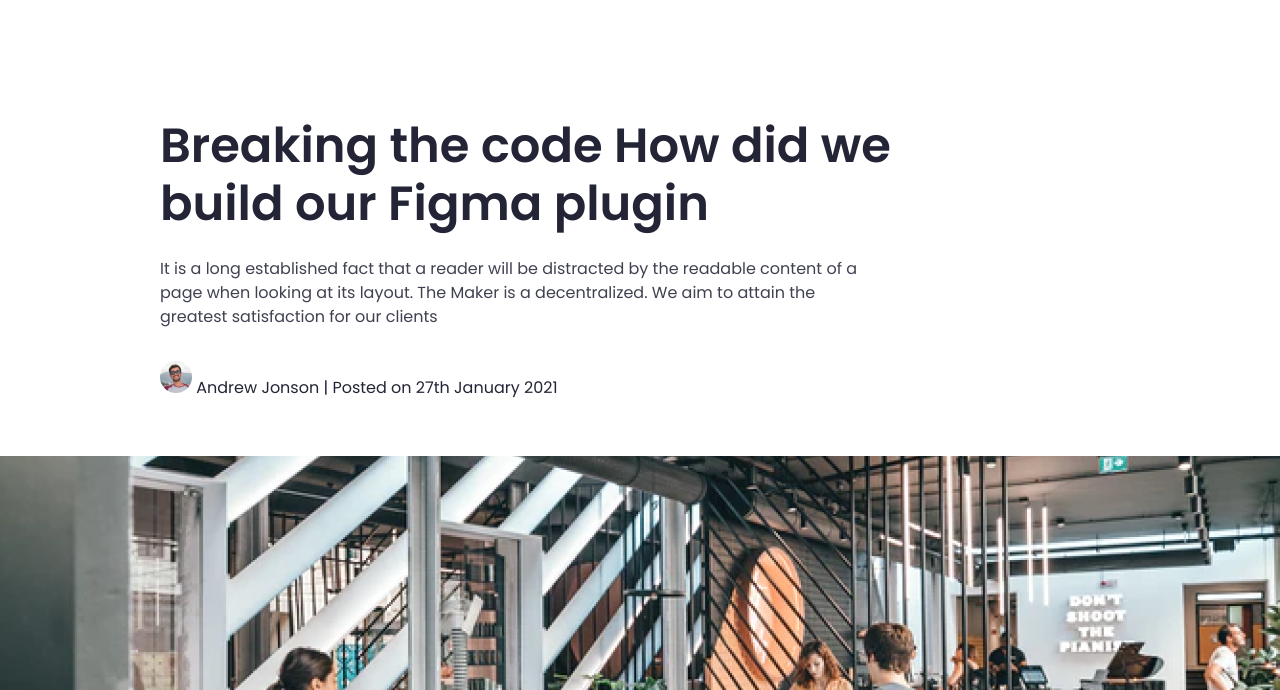
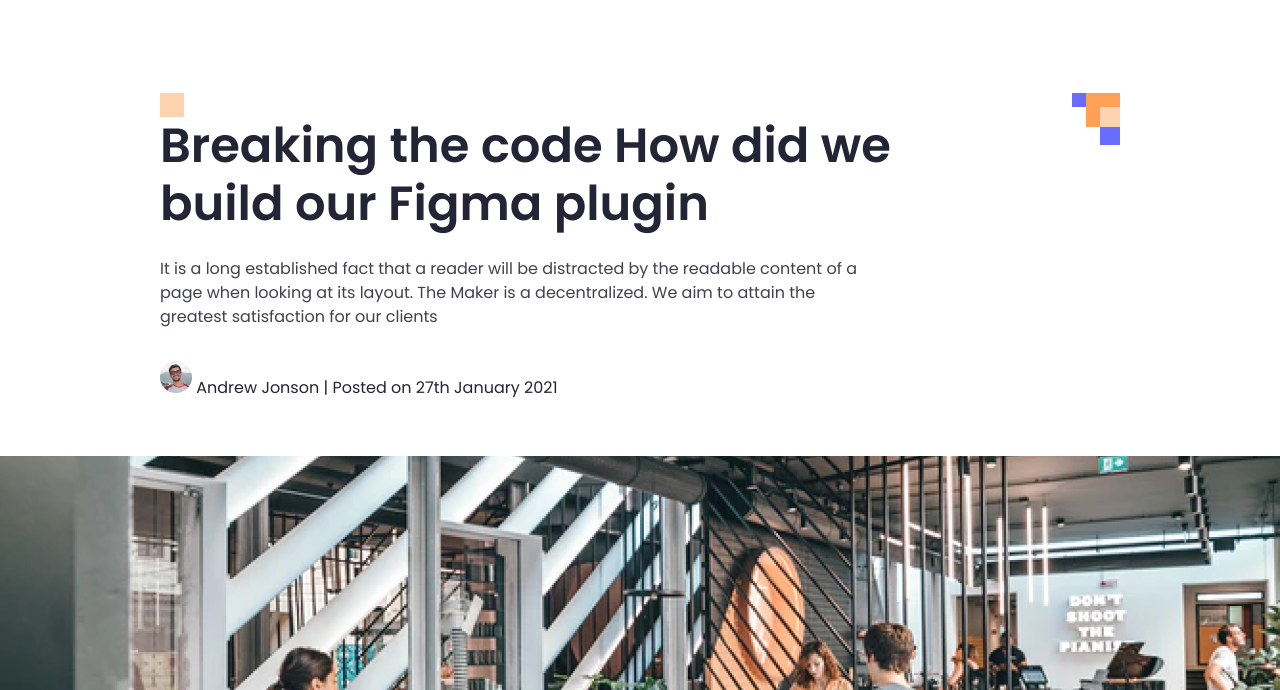
Before and after one commit to marjonam/finsweet-agency, a plain HTML site: page pages/blog/blog-inner/blog-inner.html in a window 1280 px wide. Shown: the part 110-800 px from the top of the page. Drawn offline with Linux system fonts and the light colour scheme.

Commit message:
blog inner

```diff
--- a/pages/blog/blog-inner/blog-inner.css
+++ b/pages/blog/blog-inner/blog-inner.css
@@ -12,6 +12,17 @@
   color: #232536;
   padding: 24px 0;
   margin-left: 160px;
+  background-image: url("../../../images/shape-pink-kvadrat.svg");
+  background-position: left top;
+  background-repeat: no-repeat;
+  margin-left: 160px;
+}
+
+.breaking-container {
+  background-image: url("../../../images/header-shape-right.svg");
+  background-repeat: no-repeat;
+  background-position: right top;
+  margin-right: 160px;
 }
 
 .breaking-p {
--- a/pages/blog/blog-inner/blog-inner.html
+++ b/pages/blog/blog-inner/blog-inner.html
@@ -162,9 +162,9 @@
             </div>
             <div class="footer-btn-wrapper">
               <a class="btn header-btn footer-btn" href="">
-                <img src="../../images/Shapes-pink.svg" />
+                <img src="../../../images/Shapes-pink.svg" />
                 <span class="btn-text-footer">Request Quote</span>
-                <img class="btn-image" src="../../../images/row-black.svg" />
+                <img class="btn-image" src="../../../../images/row-black.svg" />
               </a>
             </div>
           </div>
@@ -174,7 +174,7 @@
       <div class="footer-bottom">
         <!--logo-->
         <div class="footer-bottom-container container">
-          <a class="site-logo" href="../index.html">
+          <a class="site-logo" href="../../index.html">
             <img
               class="site-logo-image"
               src="../../../images/Logo-black.svg"
```
